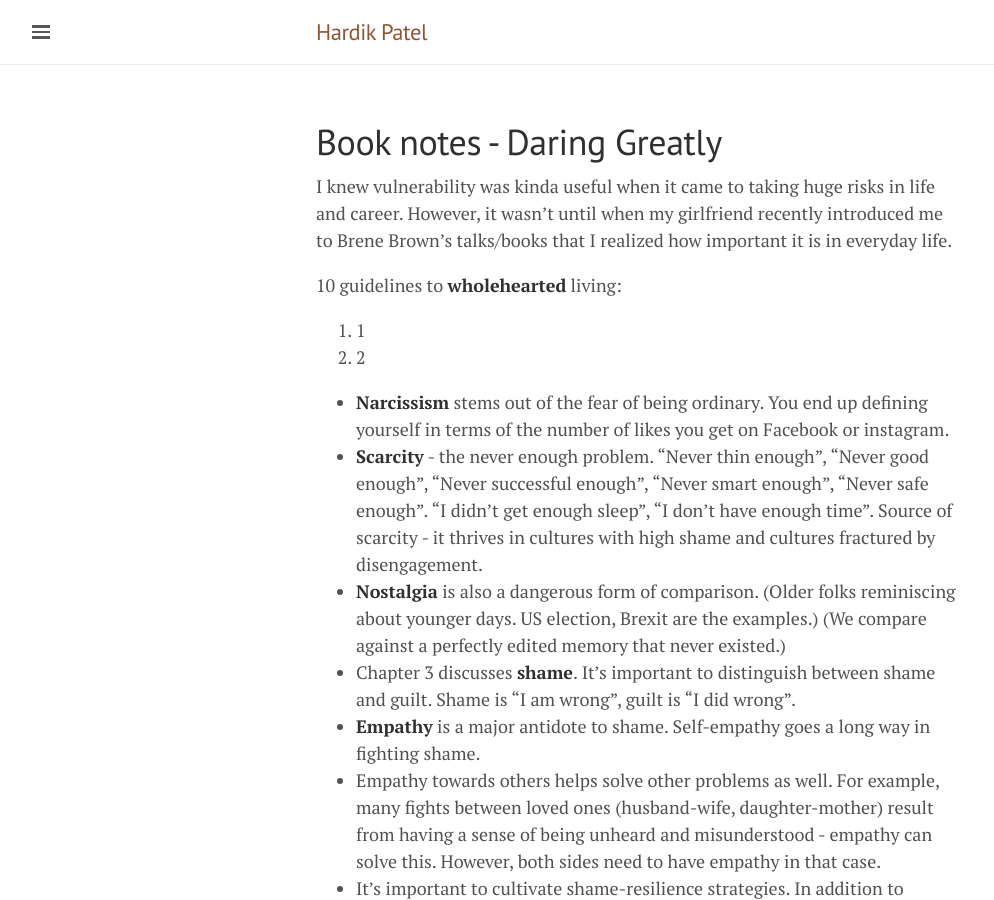
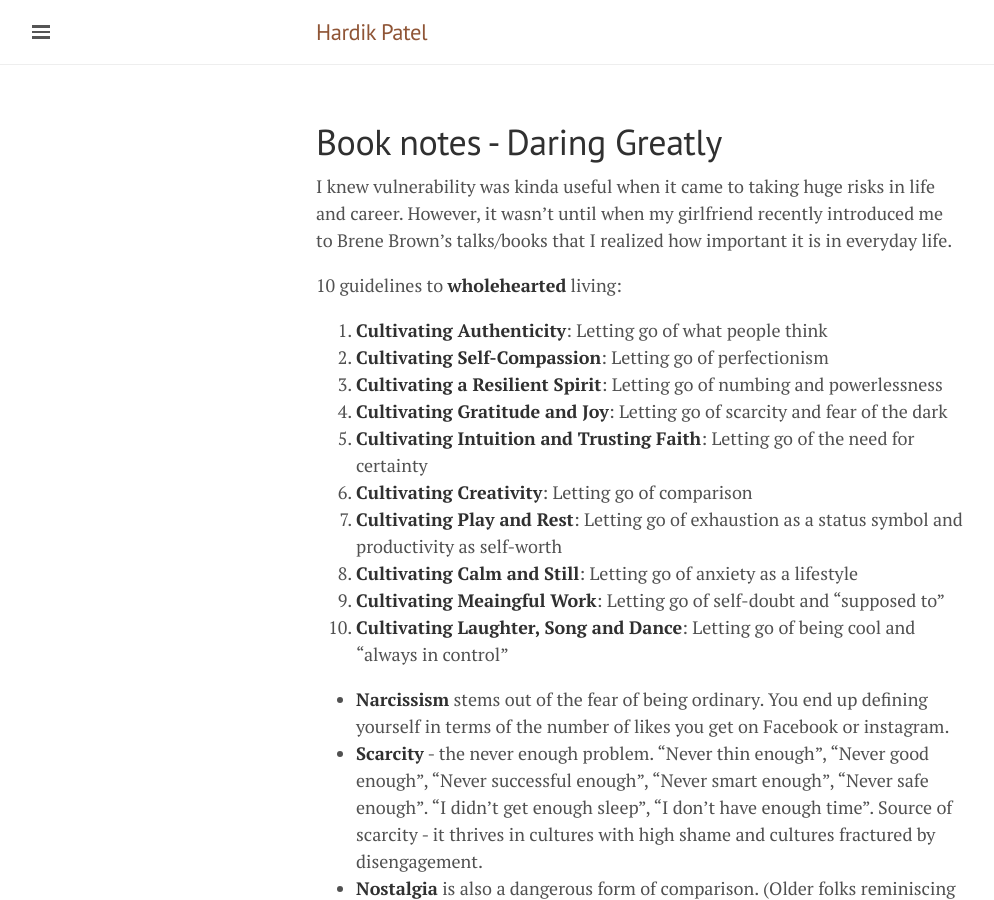
Before and after one commit to hardikp/hardikp.github.io, a Jekyll site: the page built from booknotes/daring_greatly.md, in a window 1280 px wide and 900 px high. Shown: the whole window, without its empty margins (0-994 px from the left). Built offline with Jekyll 4.4.1, drawn with Linux system fonts in a browser that asks for light colours; some of the changed text lies outside the part shown.

Commit message:
Adding more notes

```diff
--- a/booknotes/daring_greatly.md
+++ b/booknotes/daring_greatly.md
@@ -7,8 +7,16 @@ permalink: /books/daring_greatly/
 I knew vulnerability was kinda useful when it came to taking huge risks in life and career. However, it wasn't until when my girlfriend recently introduced me to Brene Brown's talks/books that I realized how important it is in everyday life.
 
 10 guidelines to **wholehearted** living:
-1. 1
-1. 2
+1. **Cultivating Authenticity**: Letting go of what people think
+1. **Cultivating Self-Compassion**: Letting go of perfectionism
+1. **Cultivating a Resilient Spirit**: Letting go of numbing and powerlessness
+1. **Cultivating Gratitude and Joy**: Letting go of scarcity and fear of the dark
+1. **Cultivating Intuition and Trusting Faith**: Letting go of the need for certainty
+1. **Cultivating Creativity**: Letting go of comparison
+1. **Cultivating Play and Rest**: Letting go of exhaustion as a status symbol and productivity as self-worth
+1. **Cultivating Calm and Still**: Letting go of anxiety as a lifestyle
+1. **Cultivating Meaingful Work**: Letting go of self-doubt and "supposed to"
+1. **Cultivating Laughter, Song and Dance**: Letting go of being cool and "always in control"
 
 * **Narcissism** stems out of the fear of being ordinary. You end up defining yourself in terms of the number of likes you get on Facebook or instagram.
 * **Scarcity** - the never enough problem. "Never thin enough", "Never good enough", "Never successful enough", "Never smart enough", "Never safe enough". "I didn’t get enough sleep", "I don’t have enough time". Source of scarcity - it thrives in cultures with high shame and cultures fractured by disengagement.
@@ -29,3 +37,7 @@ I knew vulnerability was kinda useful when it came to taking huge risks in life
 * What's the most significant barrier to creativity and innovation? It's the fear of introducing an idea and being ridiculed, laughed at and belittled. It's the fear of failing when trying something new.
 * From blame comes shame and then hurt, denial, anger and retaliation. Blacme is simply the discharging of discomfort and pain. If blame is a pattern in your culture, shame needs to be addressed as an issue. Related to blame is the issue of cover-ups.
 * Lack of feedback is cited as one of the major problems with most organizations.
+* Wholehearted parenting is not having everything figured out and passing it down. It's about learning and figuring things out together.
+* Wholeheartedness is like the north star. We never really arrive, but we certainly know we are headed in the right direction.
+* Perfectionism is not striving for excellence or reaching one's best self. It's about valuing what other people think over what you think or how you feel.
+* Normalizing helps shame resilience. Talking about and sharing experiences (i.e. normalizing) helps.
```
